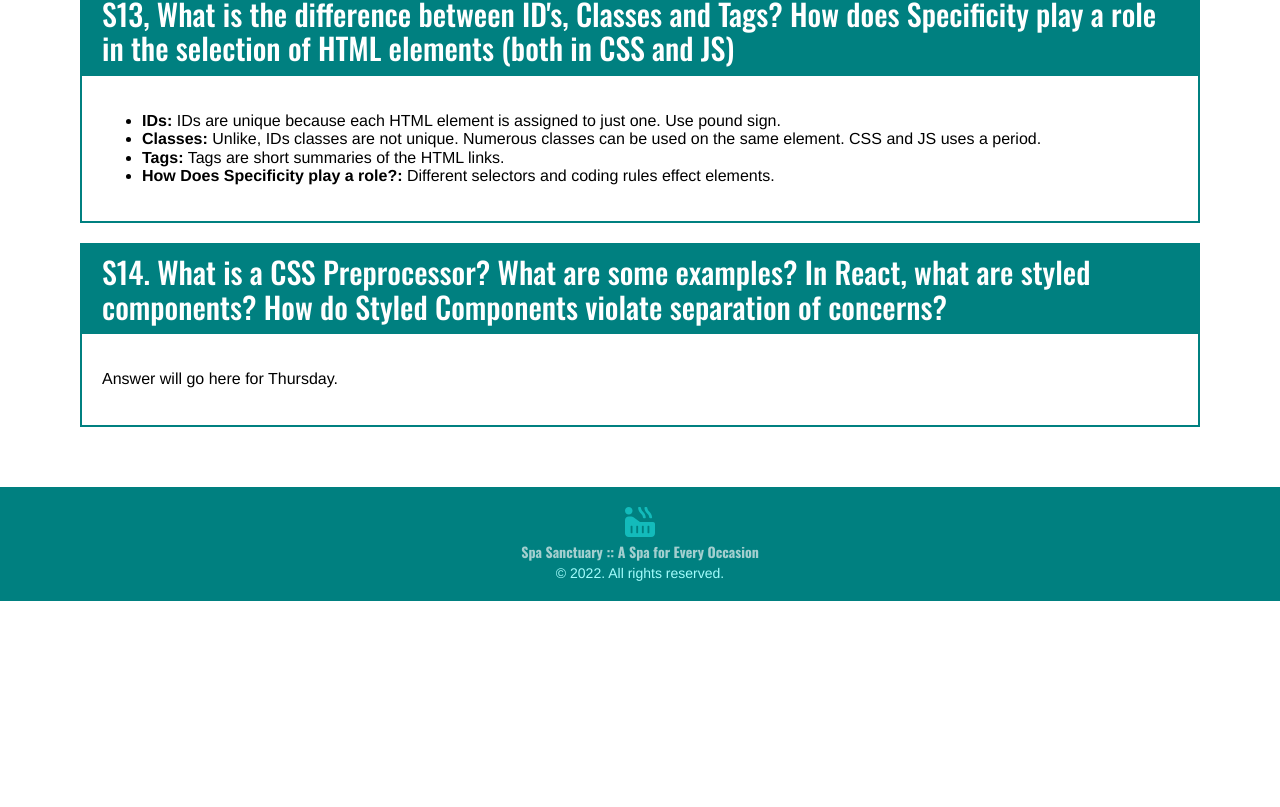
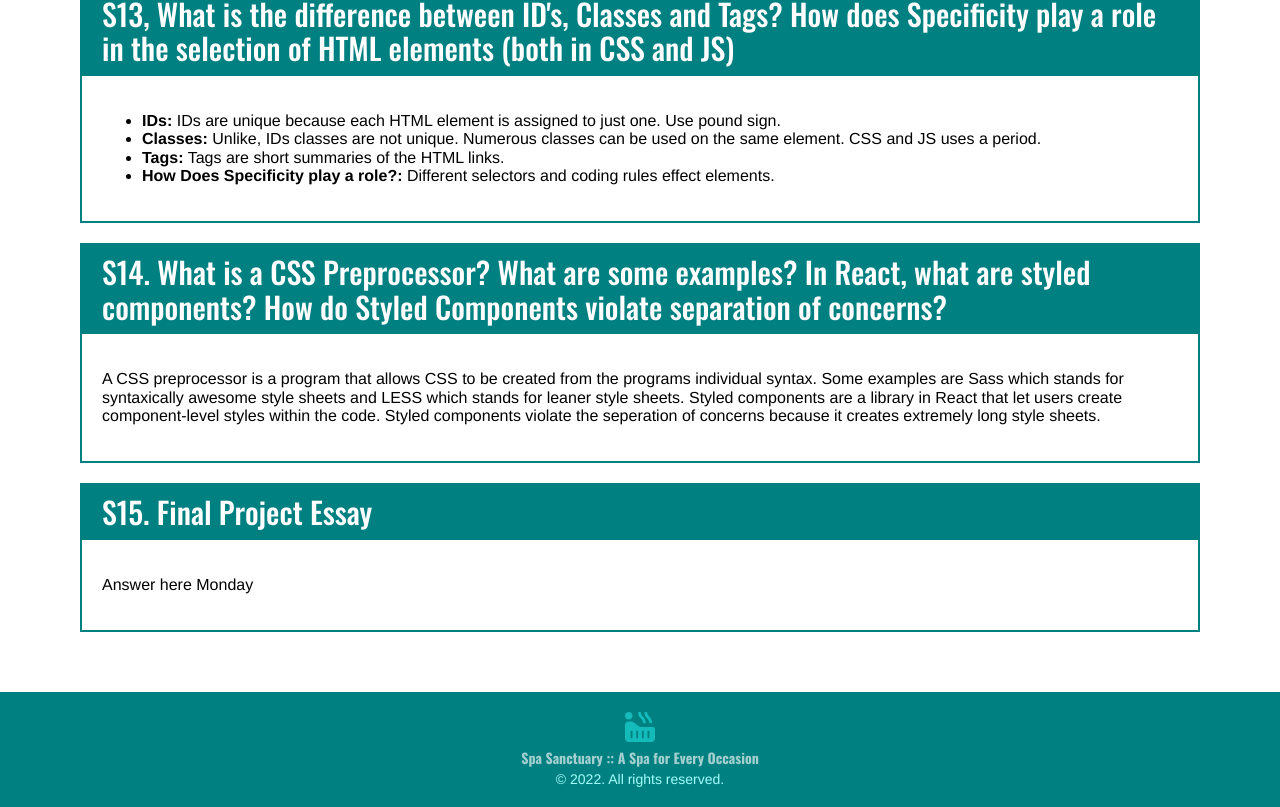
Before and after one commit to biancabonilla10/Web-1-Bonilla-Bianca-Final, a React (Create React App) app: page /homework in a window 1280 px wide. Shown: the part 3734-4541 px from the top of the page. Before the commit the page ends 4335 px from the top, so only its background shows below. Built offline with nearby package versions, Linux system fonts and the light colour scheme.

Commit message:
Updating Homework

```diff
--- a/src/React/Homework/Essays/Essays.jsx
+++ b/src/React/Homework/Essays/Essays.jsx
@@ -101,7 +101,10 @@ JPG images are commonly used images that can easily be saved and downloaded. JPG
             </ul>
             </Essay>
             <Essay q="S14. What is a CSS Preprocessor? What are some examples? In React, what are styled components? How do Styled Components violate separation of concerns?">
-                <p>Answer will go here for Thursday.</p>
+                <p>A CSS preprocessor is a program that allows CSS to be created from the programs individual syntax. Some examples are Sass which stands for syntaxically awesome style sheets and LESS which stands for leaner style sheets. Styled components are a library in React that let users create component-level styles within the code. Styled components violate the seperation of concerns because it creates extremely long style sheets.  </p>
+            </Essay>
+            <Essay q="S15. Final Project Essay">
+                <p>Answer here Monday </p>
             </Essay>
     </EssaysStyled>
     )
```
